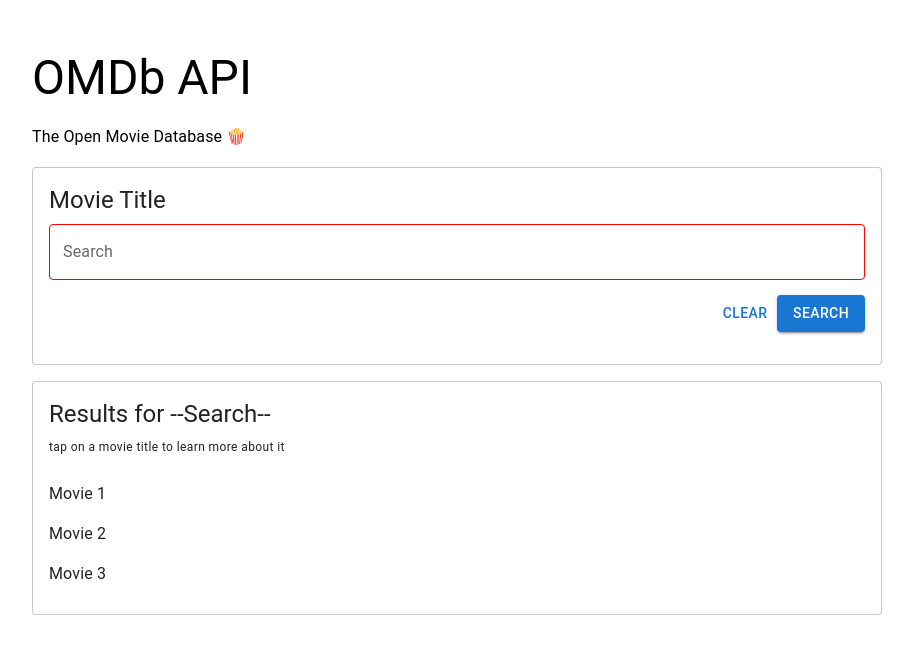
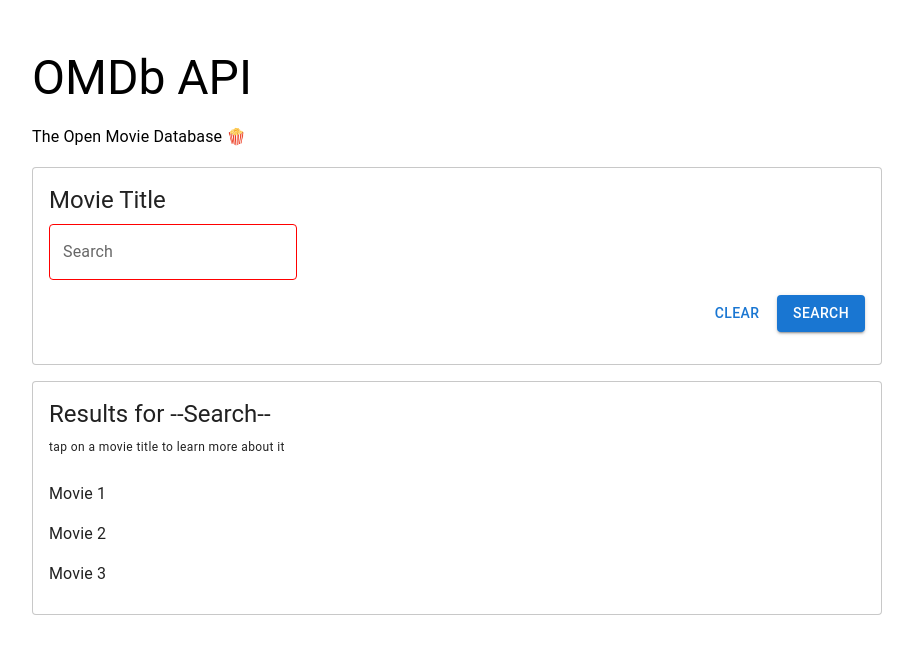
Before and after one commit to maziz-create/omdb-client, a Next.js app: page / in a window 1280 px wide. Shown: the top 654 px of the page, without its empty margins (183-1096 px from the left). Built offline with nearby package versions, Linux system fonts and the light colour scheme.

Commit message:
Added form control with Formik

```diff
--- a/components/MovieSearch/index.tsx
+++ b/components/MovieSearch/index.tsx
@@ -1,4 +1,5 @@
 import React from "react";
+import { useFormik } from "formik";
 
 import Box from "@mui/material/Box";
 import Paper from "@mui/material/Paper";
@@ -6,6 +7,10 @@
 import Button from "@mui/material/Button";
 import TextField from "@mui/material/TextField";
 import { styled } from "@mui/material/styles";
+
+interface SearchText {
+  text: string;
+}
 
 const CssTextField = styled(TextField)({
   "& label.Mui-focused": {
@@ -29,6 +34,14 @@
 });
 
 function MovieSearch() {
+  const formik = useFormik<SearchText>({
+    initialValues: {
+      text: "",
+    },
+    onSubmit: (values) => {
+      console.log("values => ", values);
+    },
+  });
   return (
     <Box>
       <Paper
@@ -44,11 +57,26 @@
         <Typography variant="h5" component="h2" gutterBottom>
           Movie Title
         </Typography>
-        <CssTextField label="Search" id="custom-css-outlined-input" />
-        <Box sx={{ display: "flex", justifyContent: "flex-end", mb: 2 }}>
-          <Button variant="text">Clear</Button>
-          <Button variant="contained">Search</Button>
-        </Box>
+        <form onSubmit={formik.handleSubmit}>
+          <CssTextField
+            label="Search"
+            id="custom-css-outlined-input"
+            onChange={formik.handleChange}
+            value={formik.values.text}
+            name="text"
+            autoComplete="false"
+          />
+          <Box sx={{ display: "flex", justifyContent: "flex-end", mb: 2 }}>
+            <Button variant="text">Clear</Button>
+            <Button
+              sx={{ ml: 1 }}
+              variant="contained"
+              onClick={() => formik.submitForm()}
+            >
+              Search
+            </Button>
+          </Box>
+        </form>
       </Paper>
     </Box>
   );
```
